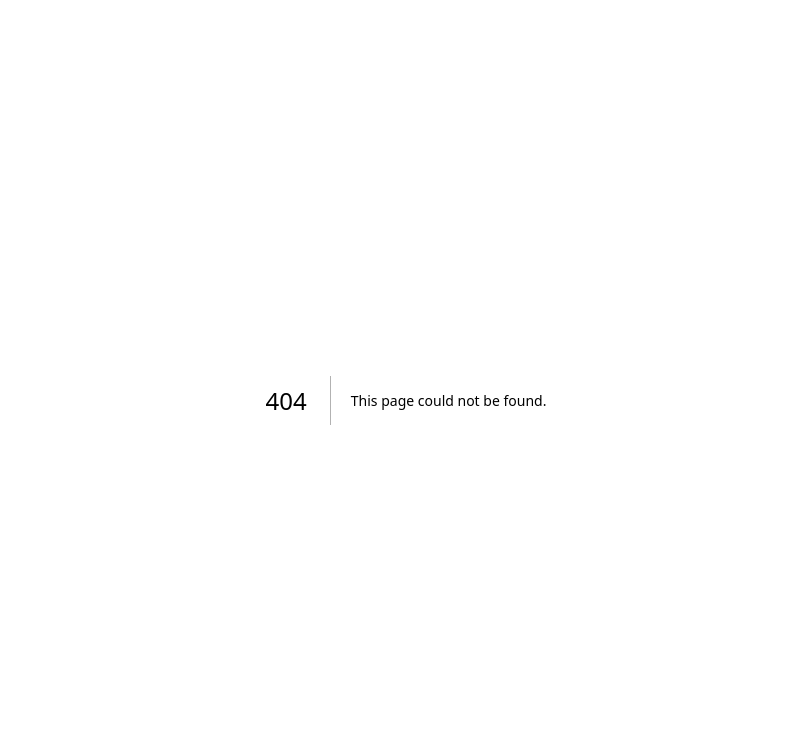
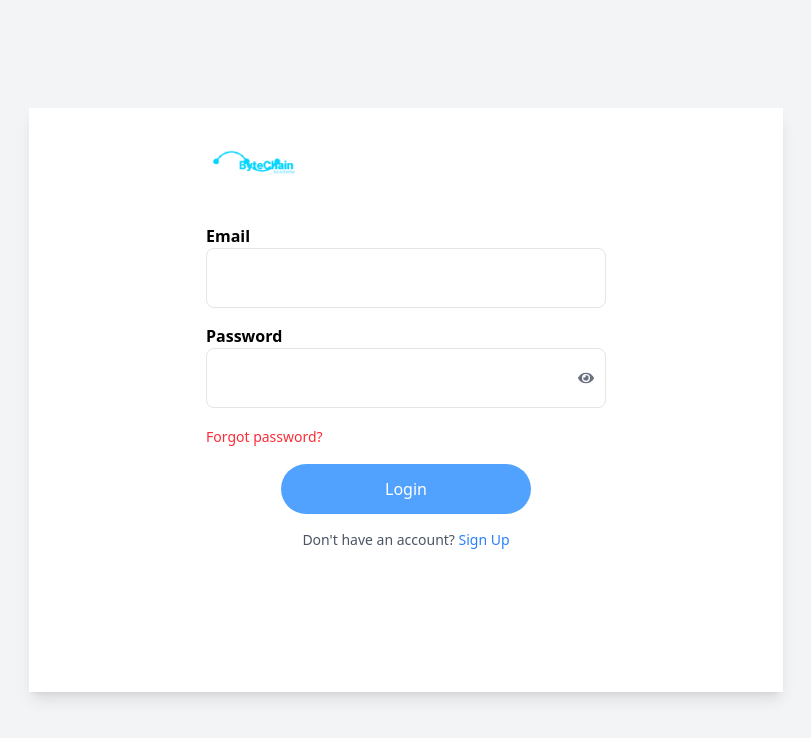
Before and after one commit to WeAcademy/bytechain-academy-frontend, a Next.js app: page /login in a window 1280 px wide. Before the commit this address had no page. Shown: the top 738 px of the page, without its empty margins (234-1045 px from the left). Built offline with nearby package versions, Linux system fonts and the light colour scheme.

Commit message:
made the login page, made it pixel-perfect

```diff
--- /dev/null
+++ b/app/login/page.tsx
@@ -0,0 +1,14 @@
+"use client";
+import Login from "@/components/ui/login";
+
+export default function SignIn() {
+  return <Login />;
+}
+
+/*"use client";
+import { useState } from "react";
+import Login from "@/components/ui/signin-page";
+
+export default function SignIn() {
+  return <Login />;
+}*/
--- /dev/null
+++ b/components/ui/login.tsx
@@ -0,0 +1,81 @@
+import { useState } from "react";
+import { FaEye, FaEyeSlash } from "react-icons/fa";
+
+export default function Login() {
+  const [showPassword, setShowPassword] = useState(false);
+
+  return (
+    <div className="flex justify-center items-center min-h-screen bg-gray-100">
+      <div
+        className="flex flex-col items-center bg-white shadow-lg"
+        style={{
+          width: "754px",
+          height: "584px",
+          paddingTop: "12px",
+          paddingRight: "47px",
+          paddingBottom: "12px",
+          paddingLeft: "47px",
+          gap: "32px",
+        }}
+      >
+        <form className="space-y-4 w-full max-w-[400px]">
+          <img src="/logo.png" alt="ByteChain Logo" className="w-28" />
+
+          {/* Email Field */}
+          <div>
+            <label className="block text-base font-semibold text-black">
+              Email
+            </label>
+
+            <input
+              type="email"
+              className="p-3 w-full rounded-md border outline-none focus:ring focus:ring-blue-300 w-[300px] h-[60px]"
+            />
+          </div>
+
+          {/* Password Field */}
+          <div>
+            <label className="block text-base font-semibold text-black">
+              Password
+            </label>
+            <div className="relative">
+              <input
+                type={showPassword ? "text" : "password"}
+                className="p-2 w-full rounded-md border outline-none focus:ring focus:ring-blue-300 w-[300px] h-[60px]"
+              />
+              <button
+                type="button"
+                className="flex absolute inset-y-0 right-3 items-center text-gray-500"
+                onClick={() => setShowPassword(!showPassword)}
+              >
+                {showPassword ? <FaEyeSlash /> : <FaEye />}
+              </button>
+            </div>
+          </div>
+
+          {/* Forgot Password Link */}
+          <div className="text-left">
+            <a href="#" className="text-sm text-red-500 hover:underline">
+              Forgot password?
+            </a>
+          </div>
+
+          {/* Login Button */}
+          <div className="flex justify-center">
+            <button className="text-white bg-blue-400 transition hover:bg-blue-500 w-[250px] h-[50px] rounded-[30px]">
+              Login
+            </button>
+          </div>
+
+          {/* Sign Up Link */}
+          <p className="text-sm text-center text-gray-600">
+            Don't have an account?{" "}
+            <a href="#" className="font-medium text-blue-500 hover:underline">
+              Sign Up
+            </a>
+          </p>
+        </form>
+      </div>
+    </div>
+  );
+}
--- a/package.json
+++ b/package.json
@@ -10,12 +10,15 @@
   },
   "dependencies": {
     "@radix-ui/react-slot": "^1.1.2",
+    "autoprefixer": "^10.4.21",
     "class-variance-authority": "^0.7.1",
     "clsx": "^2.1.1",
     "lucide-react": "^0.483.0",
     "next": "15.2.1",
+    "postcss": "^8.5.3",
     "react": "^19.0.0",
     "react-dom": "^19.0.0",
+    "react-icons": "^5.5.0",
     "tailwind-merge": "^3.0.2",
     "tw-animate-css": "^1.2.4"
   },
@@ -27,7 +30,7 @@
     "@types/react-dom": "^19",
     "eslint": "^9",
     "eslint-config-next": "15.2.1",
-    "tailwindcss": "^4",
+    "tailwindcss": "^4.0.15",
     "typescript": "^5"
   }
 }
```
Also changed, not shown: public/logo.png (added), 1 other file (tests, documents, lock files or other folders).
